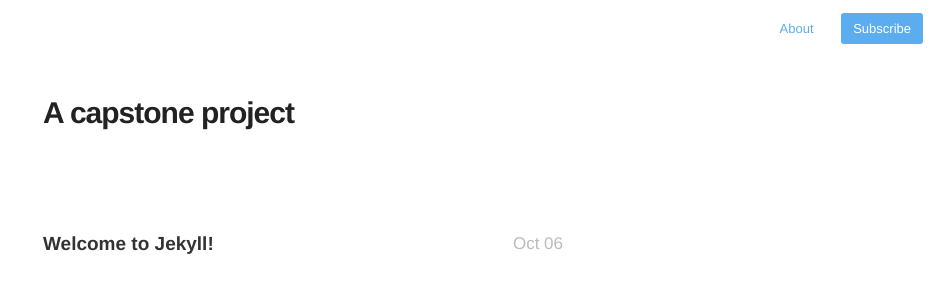
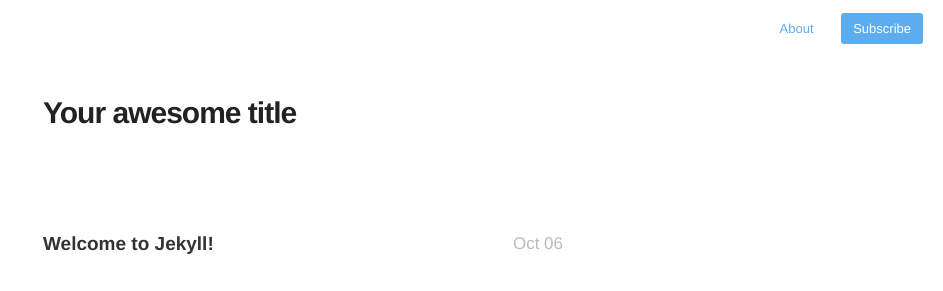
Before and after one commit to evolve2k/praxy, a Jekyll site: the page built from index.html, in a window 1280 px wide. Shown: the top 291 px of the page, without its empty margins (337-1280 px from the left). Built offline with Jekyll 4.4.1, drawn with Linux system fonts in a browser that asks for light colours; nearby versions of some CDN libraries.

Commit message:
Use dynamic site title drawn from config

```diff
--- a/index.html
+++ b/index.html
@@ -4,7 +4,7 @@ layout: default
 ---
 
 
-  <h1 class="page-heading">A capstone project</h1>
+  <h1 class="page-heading">{{ site.title }}</h1>
 
 <!-- <div class="home">
 
```
